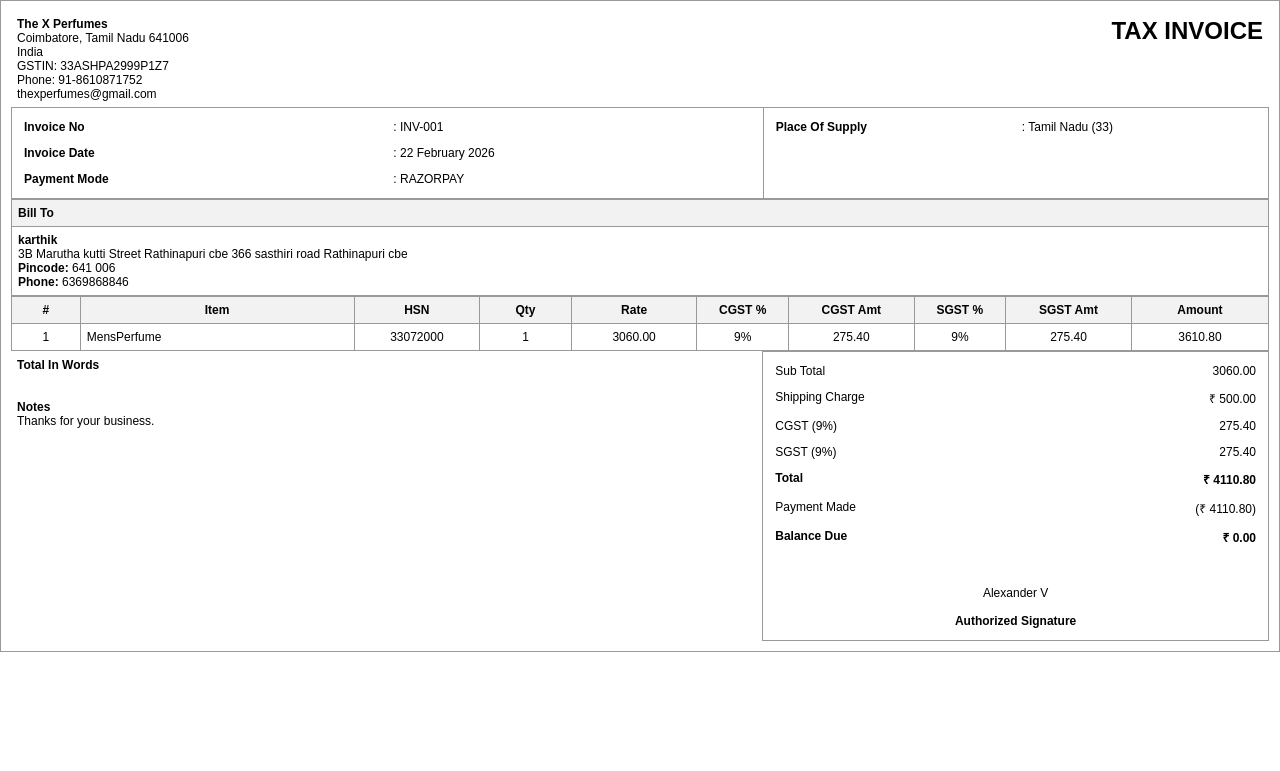
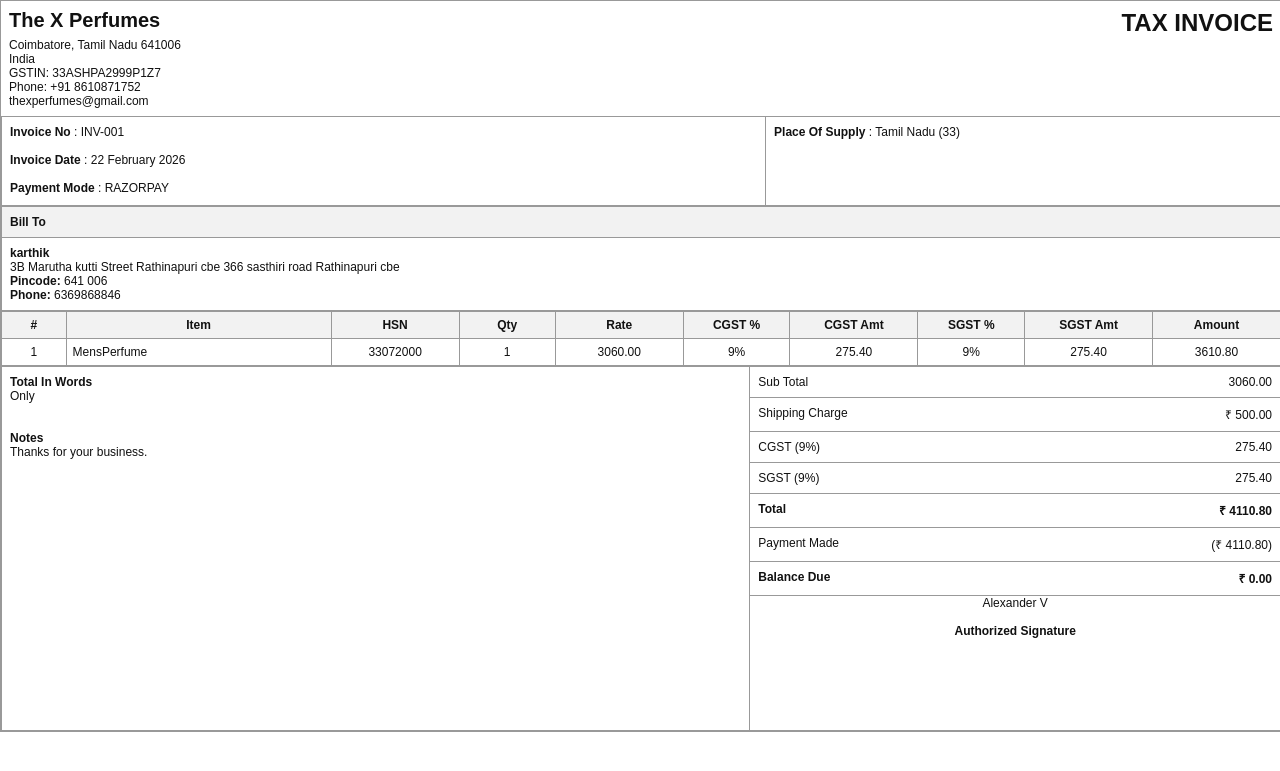
Before and after one commit to thexperfumes/backend, a Django app: template orders/templates/tax_invoice.html in a window 1280 px wide. Shown: the top 771 px of the page. Run offline with Django 4.2, Linux system fonts and the light colour scheme; the template is opened without the code that fills it: values that come from a table or form of the project are taken from there, others are empty; data comes from the database, SQL or seed files in the repository.

Commit message:
invoice aligin ment

```diff
--- a/backend/settings.py
+++ b/backend/settings.py
@@ -75,7 +75,6 @@
     'django.middleware.csrf.CsrfViewMiddleware',
     'django.contrib.auth.middleware.AuthenticationMiddleware',
     'django.contrib.messages.middleware.MessageMiddleware',
-'whitenoise.middleware.WhiteNoiseMiddleware',
     'django.middleware.clickjacking.XFrameOptionsMiddleware',
 ]
 
@@ -138,7 +137,6 @@
 # Static files (CSS, JavaScript, Images)
 # https://docs.djangoproject.com/en/4.2/howto/static-files/
 
-STATIC_URL = 'static/'
 
 # Default primary key field type
 # https://docs.djangoproject.com/en/4.2/ref/settings/#default-auto-field
@@ -206,7 +204,7 @@
 import os
 from pathlib import Path
 
-BASE_DIR = Path(__file__).resolve().parent.parent
+
 
 STATIC_URL = '/static/'
 
--- a/orders/templates/tax_invoice.html
+++ b/orders/templates/tax_invoice.html
@@ -6,13 +6,13 @@
     <style>
         @page {
             size: A4;
-            margin: 12mm;
+            margin: 10mm;
         }
 
         body {
             font-family: Arial, sans-serif;
             font-size: 12px;
-            color: #000;
+            color: #111;
             margin: 0;
             padding: 0;
         }
@@ -20,8 +20,6 @@
         .invoice-box {
             width: 100%;
             border: 1px solid #999;
-            padding: 10px;
-            box-sizing: border-box;
         }
 
         table {
@@ -30,9 +28,9 @@
             table-layout: fixed;
         }
 
-        td, th {
+        th, td {
             border: 1px solid #999;
-            padding: 6px;
+            padding: 8px;
             vertical-align: top;
             word-wrap: break-word;
         }
@@ -41,23 +39,23 @@
             border: none !important;
         }
 
-        .text-right {
-            text-align: right;
+        .header-table td {
+            vertical-align: top;
         }
 
-        .text-left {
-            text-align: left;
+        .logo {
+            width: 120px;
+            height: auto;
+            margin-bottom: 8px;
         }
 
-        .text-center {
-            text-align: center;
+        .company-name {
+            font-size: 20px;
+            font-weight: bold;
+            margin-bottom: 6px;
         }
 
-        .bold {
-            font-weight: bold;
-        }
-
-        .title {
+        .invoice-title {
             font-size: 24px;
             font-weight: bold;
             text-align: right;
@@ -68,20 +66,65 @@
             font-weight: bold;
         }
 
-        .signature {
-            height: 70px;
+        .text-right {
+            text-align: right;
+        }
+
+        .text-center {
+            text-align: center;
+        }
+
+        .text-bold {
+            font-weight: bold;
+        }
+
+        .small-padding td,
+        .small-padding th {
+            padding: 6px;
+        }
+
+        .info-table td {
+            height: 72px;
+        }
+
+        .bill-box td {
+            min-height: 70px;
+        }
+
+        .bottom-left {
+            width: 58%;
+            vertical-align: top;
+        }
+
+        .bottom-right {
+            width: 42%;
+            vertical-align: top;
+            padding: 0;
+        }
+
+        .totals-table td {
+            border-left: none;
+            border-right: none;
+        }
+
+        .totals-table tr:first-child td {
+            border-top: none;
+        }
+
+        .totals-table tr:last-child td {
+            border-bottom: none;
+        }
+
+        .signature-box {
+            height: 120px;
             text-align: center;
             vertical-align: bottom;
+            border-top: 1px solid #999;
+            padding-bottom: 14px;
         }
 
-        .logo {
-            display: block;
-            height: 60px;
-            margin-bottom: 10px;
-        }
-
-        .small-space {
-            height: 8px;
+        .notes-box {
+            min-height: 180px;
         }
     </style>
 </head>
@@ -89,56 +132,42 @@
 
 <div class="invoice-box">
 
-    <table>
+    <!-- Header -->
+    <table class="header-table">
         <tr>
-            <td class="no-border" style="width: 60%;">
+            <td style="width: 60%;" class="no-border">
                 {% if logo_path %}
                     <img src="{{ logo_path }}" alt="Logo" class="logo">
                 {% endif %}
-
-                <strong>The X Perfumes</strong><br>
+                <div class="company-name">The X Perfumes</div>
                 Coimbatore, Tamil Nadu 641006<br>
                 India<br>
                 GSTIN: 33ASHPA2999P1Z7<br>
-                Phone: 91-8610871752<br>
+                Phone: +91 8610871752<br>
                 thexperfumes@gmail.com
             </td>
-            <td class="no-border title" style="width: 40%;">
-                TAX INVOICE
+            <td style="width: 40%;" class="no-border">
+                <div class="invoice-title">TAX INVOICE</div>
             </td>
         </tr>
     </table>
 
-    <table>
+    <!-- Invoice info -->
+    <table class="info-table">
         <tr>
             <td style="width: 60%;">
-                <table>
-                    <tr>
-                        <td class="no-border bold">Invoice No</td>
-                        <td class="no-border">: {{ order.invoice_number }}</td>
-                    </tr>
-                    <tr>
-                        <td class="no-border bold">Invoice Date</td>
-                        <td class="no-border">: {{ order.created_at|date:"d F Y" }}</td>
-                    </tr>
-                    <tr>
-                        <td class="no-border bold">Payment Mode</td>
-                        <td class="no-border">: {{ order.payment_mode }}</td>
-                    </tr>
-                </table>
+                <strong>Invoice No</strong> : {{ order.invoice_number }}<br><br>
+                <strong>Invoice Date</strong> : {{ order.created_at|date:"d F Y" }}<br><br>
+                <strong>Payment Mode</strong> : {{ order.payment_mode }}
             </td>
             <td style="width: 40%;">
-                <table>
-                    <tr>
-                        <td class="no-border bold">Place Of Supply</td>
-                        <td class="no-border">: Tamil Nadu (33)</td>
-                    </tr>
-                </table>
+                <strong>Place Of Supply</strong> : Tamil Nadu (33)
             </td>
         </tr>
     </table>
 
-    <table>
+    <!-- Bill To -->
+    <table class="bill-box">
         <tr>
             <td class="section-title">Bill To</td>
         </tr>
@@ -152,24 +181,27 @@
         </tr>
     </table>
 
-    <table>
+    <!-- Items -->
+    <table class="small-padding">
+        <thead>
             <tr class="section-title text-center">
                 <th style="width: 5%;">#</th>
-            <th style="width: 23%;">Item</th>
-            <th style="width: 10%;">HSN</th>
-            <th style="width: 7%;">Qty</th>
-            <th style="width: 10%;">Rate</th>
-            <th style="width: 7%;">CGST %</th>
-            <th style="width: 10%;">CGST Amt</th>
-            <th style="width: 7%;">SGST %</th>
-            <th style="width: 10%;">SGST Amt</th>
+                <th style="width: 24%;">Item</th>
+                <th style="width: 11%;">HSN</th>
+                <th style="width: 8%;">Qty</th>
+                <th style="width: 11%;">Rate</th>
+                <th style="width: 9%;">CGST %</th>
+                <th style="width: 11%;">CGST Amt</th>
+                <th style="width: 9%;">SGST %</th>
+                <th style="width: 11%;">SGST Amt</th>
                 <th style="width: 11%;">Amount</th>
             </tr>
-
+        </thead>
+        <tbody>
             {% for item in order.items.all %}
             <tr class="text-center">
                 <td>{{ forloop.counter }}</td>
-            <td class="text-left">{{ item.perfume.name }}</td>
+                <td style="text-align:left;">{{ item.perfume.name }}</td>
                 <td>33072000</td>
                 <td>{{ item.quantity }}</td>
                 <td>{{ item.price }}</td>
@@ -184,75 +216,75 @@
                 <td colspan="10" class="text-center">No items found</td>
             </tr>
             {% endfor %}
+        </tbody>
     </table>
 
+    <!-- Bottom Section -->
     <table>
         <tr>
-            <td class="no-border" style="width: 60%; vertical-align: top;">
+            <td class="bottom-left notes-box">
                 <strong>Total In Words</strong><br>
-                {{ order.total_in_words }}<br><br>
-
+                {{ order.total_in_words }} Only
+                <br><br><br>
                 <strong>Notes</strong><br>
                 Thanks for your business.
             </td>
 
-            <td style="width: 40%; vertical-align: top;">
-                <table>
+            <td class="bottom-right">
+                <table class="totals-table">
                     <tr>
-                        <td class="no-border">Sub Total</td>
-                        <td class="no-border text-right">{{ order.subtotal }}</td>
+                        <td>Sub Total</td>
+                        <td class="text-right">{{ order.subtotal }}</td>
                     </tr>
 
                     {% if order.discount_amount %}
                     <tr>
-                        <td class="no-border">Discount</td>
-                        <td class="no-border text-right">- ₹{{ order.discount_amount }}</td>
+                        <td>Discount</td>
+                        <td class="text-right">- ₹{{ order.discount_amount }}</td>
                     </tr>
                     {% endif %}
 
                     <tr>
-                        <td class="no-border">Shipping Charge</td>
-                        <td class="no-border text-right">₹ {{ order.shipping_charge }}</td>
+                        <td>Shipping Charge</td>
+                        <td class="text-right">₹ {{ order.shipping_charge }}</td>
                     </tr>
 
                     <tr>
-                        <td class="no-border">CGST (9%)</td>
-                        <td class="no-border text-right">{{ order.cgst_total }}</td>
+                        <td>CGST (9%)</td>
+                        <td class="text-right">{{ order.cgst_total }}</td>
                     </tr>
 
                     <tr>
-                        <td class="no-border">SGST (9%)</td>
-                        <td class="no-border text-right">{{ order.sgst_total }}</td>
+                        <td>SGST (9%)</td>
+                        <td class="text-right">{{ order.sgst_total }}</td>
                     </tr>
 
-                    <tr class="bold">
-                        <td class="no-border">Total</td>
-                        <td class="no-border text-right">₹ {{ order.total_amount }}</td>
+                    <tr class="text-bold">
+                        <td>Total</td>
+                        <td class="text-right">₹ {{ order.total_amount }}</td>
                     </tr>
 
                     <tr>
-                        <td class="no-border">Payment Made</td>
-                        <td class="no-border text-right">(₹ {{ order.total_amount }})</td>
+                        <td>Payment Made</td>
+                        <td class="text-right">(₹ {{ order.total_amount }})</td>
                     </tr>
 
-                    <tr class="bold">
-                        <td class="no-border">Balance Due</td>
-                        <td class="no-border text-right">₹ 0.00</td>
+                    <tr class="text-bold">
+                        <td>Balance Due</td>
+                        <td class="text-right">₹ 0.00</td>
                     </tr>
                 </table>
 
-                <table>
-                    <tr>
-                        <td class="signature no-border">
-                            Alexander V<br><br>
+                <div class="signature-box">
+                    Alexander V
+                    <br><br>
                     <strong>Authorized Signature</strong>
-                        </td>
-                    </tr>
-                </table>
+                </div>
             </td>
         </tr>
     </table>
 
 </div>
+
 </body>
 </html>
```
Also changed, not shown: orders/utils/generate_invoice_pdf.py (+4 -6 lines), orders/utils/invoice.py (deleted, +0 -37 lines), orders/utils/send_whatsapp_admin.py (deleted, +0 -99 lines). Lines whose indentation alone changed are shown as unchanged.
